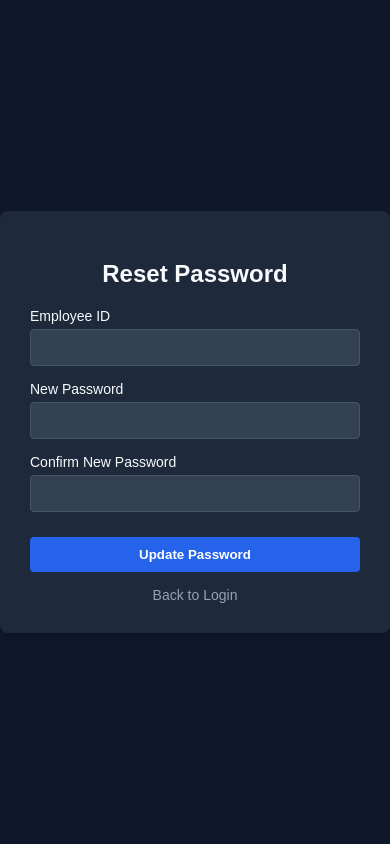
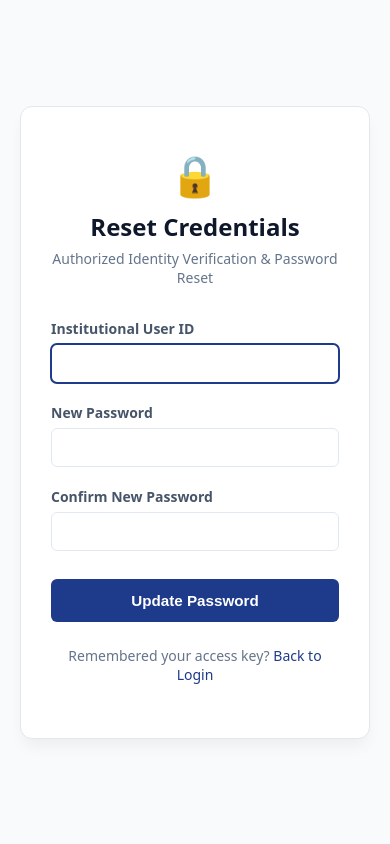
Before and after one commit to Sh1aaaa/mema, a Flask app: page /forgot-password in a window 390 px wide. Run offline with Flask 3, Linux system fonts and the light colour scheme.

Commit message:
Revamp forgot password page layout and styles
Updated the forgot password page with a new layout and styles, including a brand section and improved responsiveness.

```diff
--- a/templates/forgot_password.html
+++ b/templates/forgot_password.html
@@ -2,45 +2,53 @@
 <html lang="en">
 <head>
     <meta charset="UTF-8">
-    <title>Reset Institutional Password</title>
+    <meta name="viewport" content="width=device-width, initial-scale=1.0">
+    <title>Reset Password - Fiscal Orchestration Engine</title>
+    <link rel="stylesheet" href="/static/css/style.css">
     <style>
-        body { font-family: Arial, sans-serif; background-color: #0f172a; color: #f8fafc; display: flex; justify-content: center; align-items: center; height: 100vh; margin: 0; }
-        .card { background-color: #1e293b; padding: 30px; border-radius: 8px; box-shadow: 0 4px 6px -1px rgba(0, 0, 0, 0.1); width: 100%; max-width: 400px; }
-        h2 { margin-bottom: 20px; text-align: center; }
-        .form-group { margin-bottom: 15px; }
-        label { display: block; margin-bottom: 5px; font-size: 14px; }
-        input { width: 100%; padding: 10px; border-radius: 4px; border: 1px solid #475569; background-color: #334155; color: #fff; box-sizing: border-box; }
-        button { width: 100%; padding: 10px; background-color: #2563eb; border: none; border-radius: 4px; color: white; font-weight: bold; cursor: pointer; margin-top: 10px; }
-        button:hover { background-color: #1d4ed8; }
-        .error { color: #f87171; font-size: 14px; margin-bottom: 15px; text-align: center; }
-        .back-link { display: block; text-align: center; margin-top: 15px; color: #94a3b8; text-decoration: none; font-size: 14px; }
+        body { display: flex; min-height: 100vh; flex-direction: column; justify-content: center; align-items: center; }
+        .auth-container { width: 100%; max-width: 420px; padding: 20px; }
+        .auth-card { background: var(--card-bg); border: 1px solid var(--border); border-radius: 12px; padding: 40px 30px; box-shadow: 0 10px 15px -3px rgb(0 0 0 / 0.05); }
+        .brand-section { text-align: center; margin-bottom: 32px; }
+        .brand-logo { font-size: 2.5rem; margin-bottom: 8px; display: inline-block; }
+        .brand-title { color: var(--primary); font-size: 1.5rem; font-weight: 700; margin: 0; }
+        .brand-subtitle { color: #64748b; font-size: 0.875rem; margin: 6px 0 0 0; }
+        .auth-footer { text-align: center; margin-top: 24px; font-size: 0.875rem; color: #64748b; }
+        .auth-link { color: var(--accent); text-decoration: none; font-weight: 500; }
+        .auth-link:hover { text-decoration: underline; }
     </style>
 </head>
 <body>
-    <div class="card">
-        <h2>Reset Password</h2>
+    <div class="auth-container">
+        <div class="auth-card">
+            <div class="brand-section">
+                <span class="brand-logo">🔒</span>
+                <h2 class="brand-title">Reset Credentials</h2>
+                <p class="brand-subtitle">Authorized Identity Verification & Password Reset</p>
+            </div>
 
             {% if error %}
-            <div class="error">{{ error }}</div>
+                <div class="alert-banner" style="margin-bottom: 16px;">{{ error }}</div>
             {% endif %}
 
             <form method="POST">
                 <div class="form-group">
-                <label for="employee_id">Employee ID</label>
-                <input type="text" id="employee_id" name="employee_id" required>
+                    <label class="form-label">Institutional User ID</label>
+                    <input type="text" name="employee_id" class="form-input" required autofocus>
                 </div>
                 <div class="form-group">
-                <label for="new_password">New Password</label>
-                <input type="password" id="new_password" name="new_password" required>
+                    <label class="form-label">New Password</label>
+                    <input type="password" name="new_password" class="form-input" required>
                 </div>
                 <div class="form-group">
-                <label for="confirm_password">Confirm New Password</label>
-                <input type="password" id="confirm_password" name="confirm_password" required>
+                    <label class="form-label">Confirm New Password</label>
+                    <input type="password" name="confirm_password" class="form-input" required>
                 </div>
-            <button type="submit">Update Password</button>
+                <button type="submit" class="btn btn-primary" style="width:100%; padding:12px; margin-top:8px;">Update Password</button>
             </form>
 
-        <a href="{{ url_for('login') }}" class="back-link">Back to Login</a>
+            <p class="auth-footer">Remembered your access key? <a href="/login" class="auth-link">Back to Login</a></p>
+        </div>
     </div>
 </body>
 </html>
```
Lines whose indentation alone changed are shown as unchanged.
